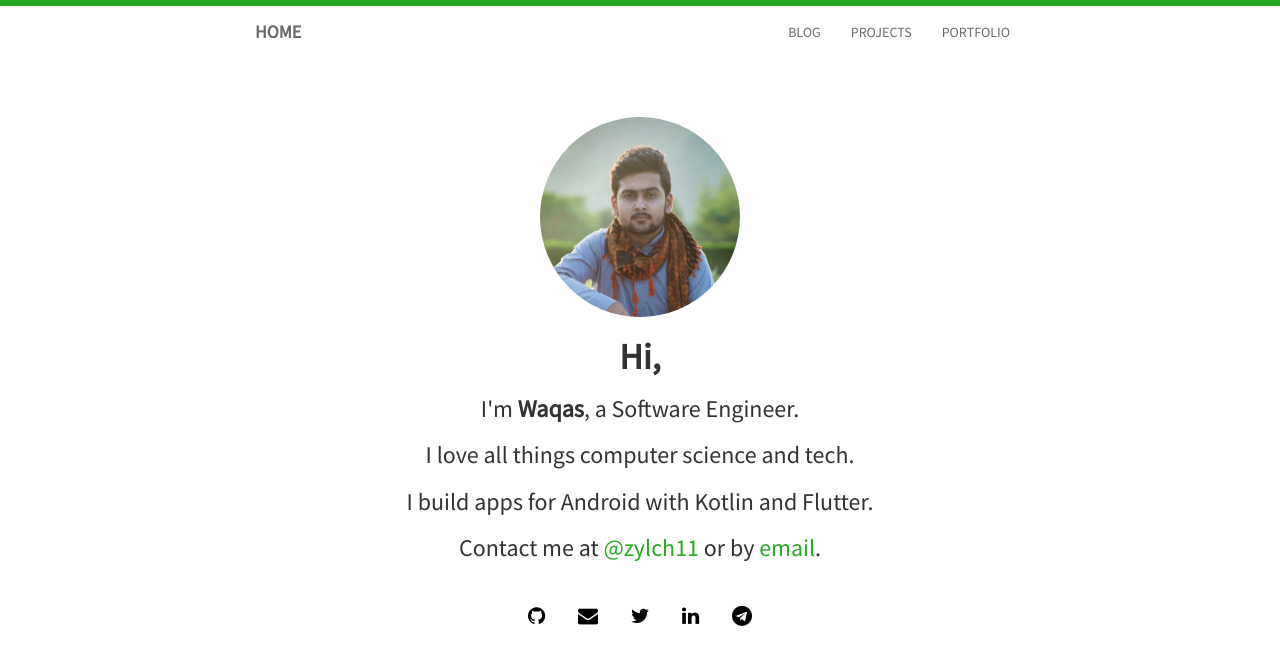
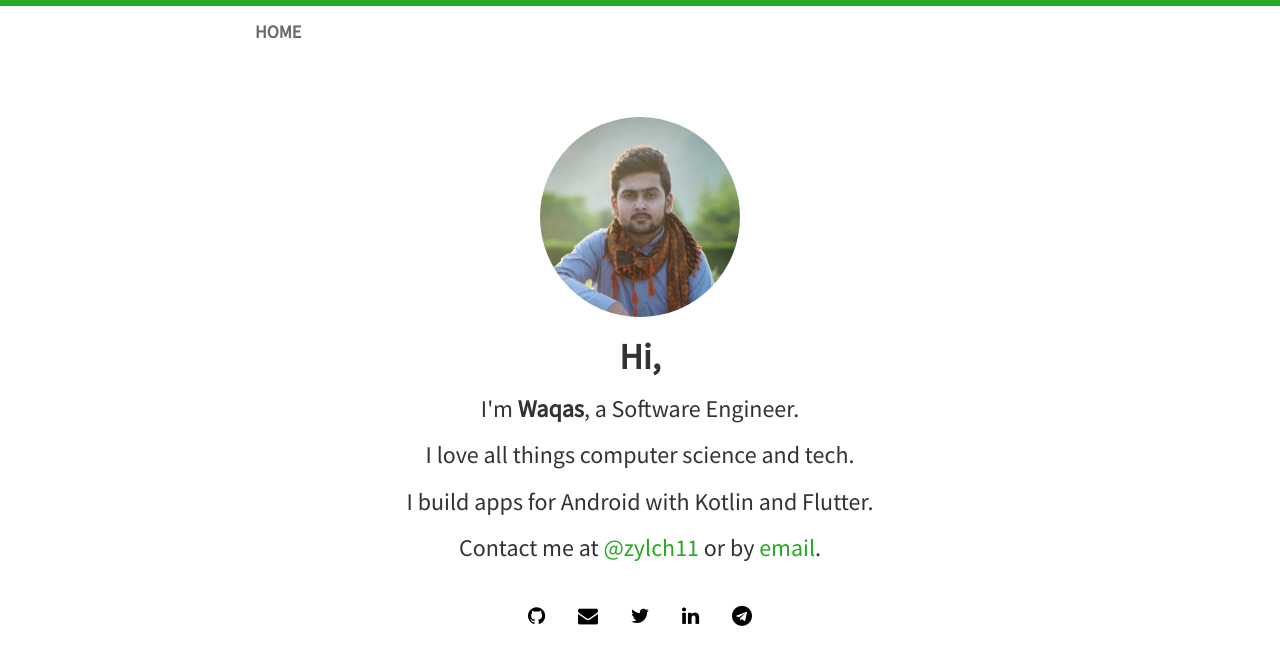
Before and after one commit to zylch11/old_zylch11.github.io, a plain HTML site: page index.html in a window 1280 px wide. Drawn offline with nearby package versions, Linux system fonts and the light colour scheme.

Commit message:
Removed the main menu

```diff
--- a/index.html
+++ b/index.html
@@ -37,14 +37,6 @@
     </div>
     <div class="navbar-collapse collapse" id="navbar">
       <ul class="nav navbar-nav navbar-right">
-
-
-        <li><a href="/blog/">BLOG</a></li>
-
-        <li><a href="/projects/">PROJECTS</a></li>
-
-        <li><a href="/portfolio/">PORTFOLIO</a></li>
-
 
       </ul>
     </div>
```
Also changed, not shown: 404.html (+0 -8 lines), categories/index.html (+0 -8 lines), tags/index.html (+0 -8 lines).
